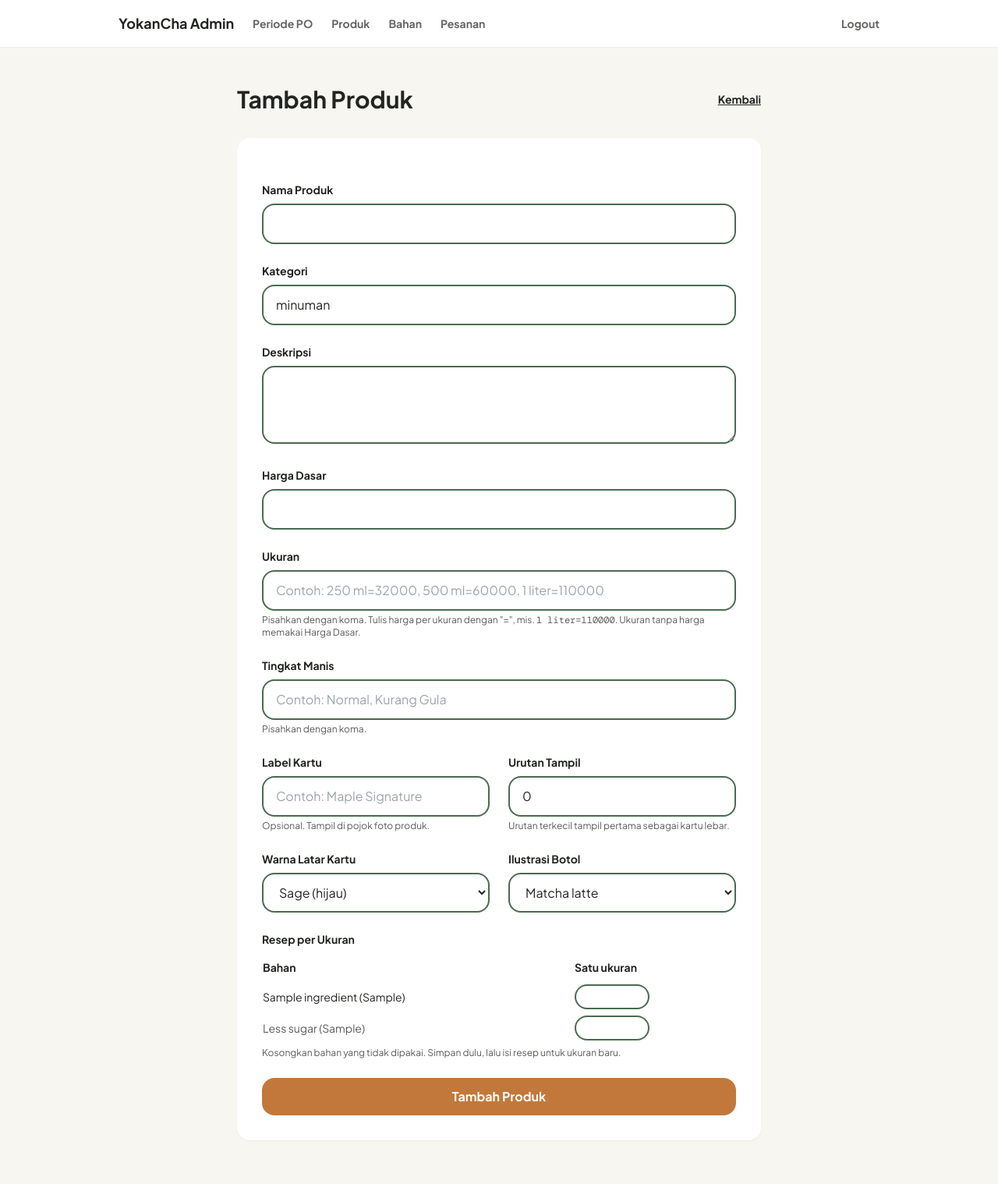
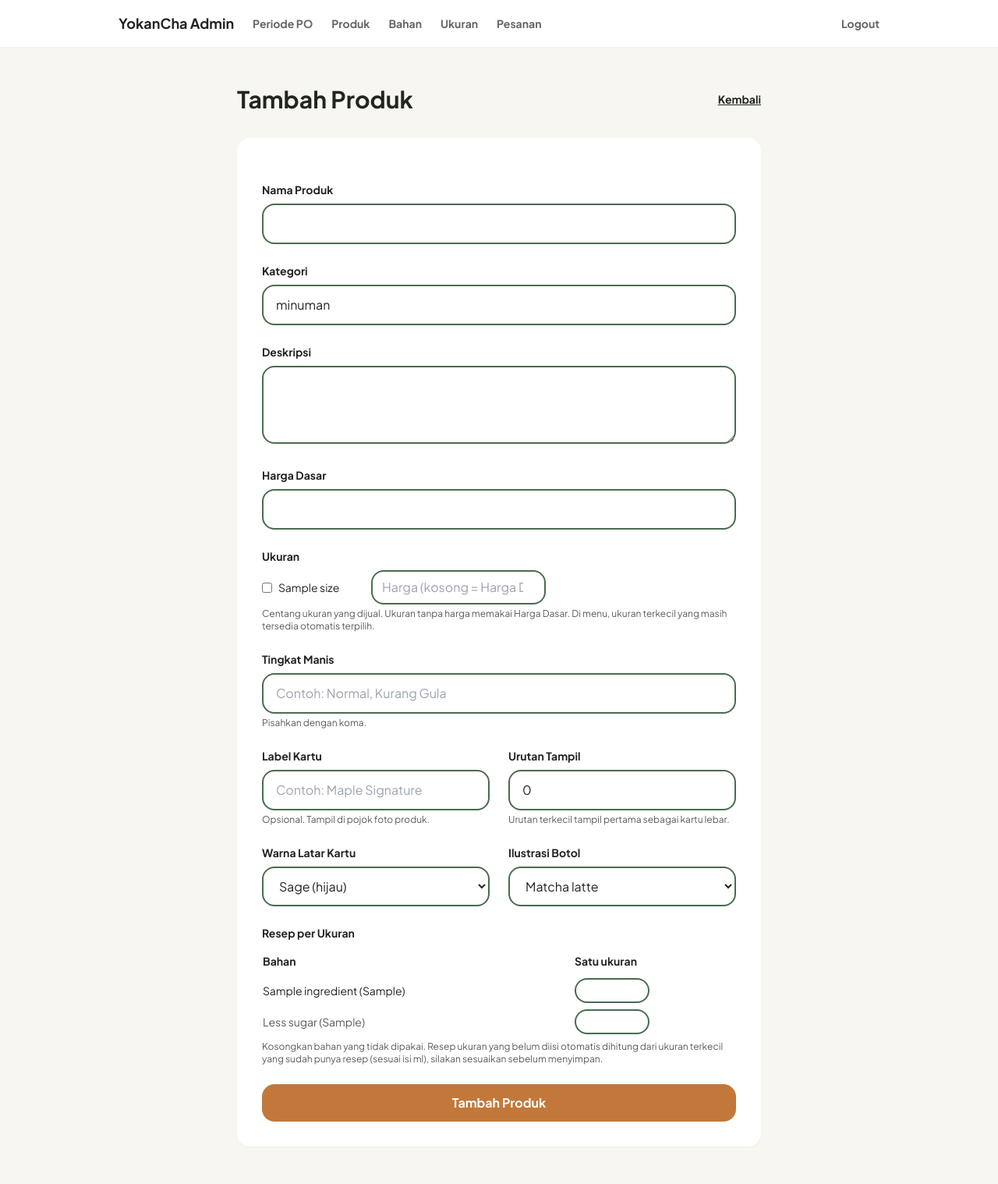
Before and after one commit to aghiwardani/YokanCha, a Laravel app: page /admin/products/create in a window 1280 px wide. Shown: the whole page at 78% size. Before the commit the page ends 1462 px from the top, so only its background shows below. Run offline with Laravel 12, Linux system fonts and the light colour scheme; a user stored in the database is signed in; data comes from the database, SQL or seed files in the repository; tables that the repository leaves empty hold one stand-in row (values such as "Sample post"); style sheets or scripts are compiled from the project's sources; some web fonts are replaced.

Commit message:
feat: size master with smallest-first ordering and scaled recipe prefill
Adds an admin Ukuran page (name + volume in ml). Products tick sizes from
the master with a price each; sizes are stored and shown smallest first,
and the menu preselects the smallest available size. Recipe columns exist
for every size, and a size without a recipe is prefilled by scaling the
smallest saved size's recipe by volume. The migration seeds the master
from existing product sizes plus 250 ml, 500 ml and 1 liter.

Co-Authored-By: Claude Opus 5.5 <noreply@anthropic.com>

```diff
--- a/app/Http/Controllers/Admin/ProductController.php
+++ b/app/Http/Controllers/Admin/ProductController.php
@@ -5,6 +5,7 @@ namespace App\Http\Controllers\Admin;
 use App\Http\Controllers\Controller;
 use App\Models\Ingredient;
 use App\Models\Product;
+use App\Models\Size;
 use Illuminate\Http\RedirectResponse;
 use Illuminate\Http\Request;
 use Illuminate\Support\Facades\DB;
@@ -23,11 +24,7 @@ class ProductController extends Controller
 
     public function create(): View
     {
-        return view('admin.products.form', [
-            'product' => new Product(),
-            'ingredients' => Ingredient::orderBy('name')->get(),
-            'recipes' => [],
-        ]);
+        return $this->form(new Product());
     }
 
     public function store(Request $request): RedirectResponse
@@ -44,16 +41,66 @@ class ProductController extends Controller
 
     public function edit(Product $product): View
     {
+        return $this->form($product);
+    }
+
+    private function form(Product $product): View
+    {
         $recipes = [];
         foreach ($product->recipes as $row) {
             $recipes[$row->size][$row->ingredient_id] = $row;
         }
 
+        $sizes = Size::smallestFirst()->get();
+
         return view('admin.products.form', [
             'product' => $product,
             'ingredients' => Ingredient::orderBy('name')->get(),
+            'sizes' => $sizes,
             'recipes' => $recipes,
+            'recipeDefaults' => $this->scaledRecipeDefaults($recipes, $sizes),
         ]);
+    }
+
+    /**
+     * Suggested recipe for every master size that has no saved recipe yet:
+     * the smallest saved size's amounts scaled by volume (250 ml → 500 ml
+     * doubles each amount). Only shown in the form; saved when submitted.
+     *
+     * @param  array<string, array<int, \App\Models\ProductRecipe>>  $recipes
+     * @return array<string, array{amounts: array<int, float>, less_sugar: float|null}>
+     */
+    private function scaledRecipeDefaults(array $recipes, $sizes): array
+    {
+        $base = $sizes->first(fn (Size $size) => $size->volume_ml > 0 && isset($recipes[$size->name]));
+
+        if (! $base) {
+            return [];
+        }
+
+        $defaults = [];
+
+        foreach ($sizes as $size) {
+            if (isset($recipes[$size->name]) || $size->volume_ml <= 0) {
+                continue;
+            }
+
+            $factor = $size->volume_ml / $base->volume_ml;
+            $amounts = [];
+            $lessSugar = null;
+
+            foreach ($recipes[$base->name] as $ingredientId => $row) {
+                $amounts[$ingredientId] = round((float) $row->amount * $factor, 2);
+
+                if ($row->amount_less_sugar !== null) {
+                    $lessSugar = round((float) $row->amount_less_sugar * $factor, 2);
+                }
+            }
+
+            $defaults[$size->name] = ['amounts' => $amounts, 'less_sugar' => $lessSugar];
+        }
+
+        return $defaults;
     }
 
     public function update(Request $request, Product $product): RedirectResponse
@@ -98,7 +145,14 @@ class ProductController extends Controller
             'name' => ['required', 'string', 'max:255'],
             'description' => ['nullable', 'string'],
             'base_price' => ['required', 'integer', 'min:0'],
-            'size_options' => ['nullable', 'string'],
+            'sizes' => ['nullable', 'array', function (string $attribute, mixed $value, \Closure $fail) {
+                $ids = array_map('intval', array_keys((array) $value));
+                if (Size::whereIn('id', $ids)->count() !== count(array_unique($ids))) {
+                    $fail('Ada ukuran yang tidak dikenal. Muat ulang halaman, lalu coba lagi.');
+                }
+            }],
+            'sizes.*.on' => ['nullable'],
+            'sizes.*.price' => ['nullable', 'integer', 'min:0'],
             'sweetness_options' => ['nullable', 'string'],
             'tag' => ['nullable', 'string', 'max:40'],
             'tone' => ['nullable', 'in:'.implode(',', Product::TONES)],
@@ -108,7 +162,7 @@ class ProductController extends Controller
             'recipe_less_sugar' => ['nullable', 'array', $amountsRule],
         ]);
 
-        [$sizes, $sizePrices] = $this->parseSizes($validated['size_options'] ?? null);
+        [$sizes, $sizePrices] = $this->tickedSizes($validated['sizes'] ?? []);
 
         return [
             'category' => $validated['category'] ?? 'minuman',
@@ -160,28 +214,25 @@ class ProductController extends Controller
     }
 
     /**
-     * Parse "250 ml=32000, 1 liter=110000" into size names and a size => price
-     * map. Entries without "=price" are kept as sizes priced at base_price.
+     * Turn the size checkboxes (sizes[<size id>][on|price]) into size names,
+     * smallest first, and a size => price map. A ticked size without a price
+     * is sold at base_price; a price on an unticked size is ignored.
      *
      * @return array{0: array<int, string>, 1: array<string, int>}
      */
-    private function parseSizes(?string $value): array
+    private function tickedSizes(array $input): array
     {
+        $ticked = array_filter($input, fn ($row) => ! empty($row['on']));
+
         $sizes = [];
         $prices = [];
 
-        foreach ($this->splitOptions($value) as $entry) {
-            $parts = array_map('trim', explode('=', $entry, 2));
-            $name = $parts[0];
+        foreach (Size::smallestFirst()->whereIn('id', array_keys($ticked))->get() as $size) {
+            $sizes[] = $size->name;
 
-            if ($name === '') {
-                continue;
-            }
-
-            $sizes[] = $name;
-
-            if (isset($parts[1]) && ctype_digit($digits = str_replace(['.', ' '], '', $parts[1]))) {
-                $prices[$name] = (int) $digits;
+            $price = $ticked[$size->id]['price'] ?? null;
+            if ($price !== null && $price !== '') {
+                $prices[$size->name] = (int) $price;
             }
         }
 
--- a/app/Models/Product.php
+++ b/app/Models/Product.php
@@ -48,6 +48,28 @@ class Product extends Model
     }
 
     /**
+     * The product's sizes, smallest first by the size master's volume (sizes
+     * missing from the master fall back to a volume guessed from the name).
+     *
+     * @return array<int, string>
+     */
+    public function sizesSmallestFirst(): array
+    {
+        $sizes = array_values($this->size_options ?? []);
+
+        if (count($sizes) < 2) {
+            return $sizes;
+        }
+
+        $volumes = Size::whereIn('name', $sizes)->pluck('volume_ml', 'name');
+        $volumeOf = fn (string $size) => $volumes[$size] ?? Size::volumeFromName($size);
+
+        usort($sizes, fn ($a, $b) => $volumeOf($a) <=> $volumeOf($b));
+
+        return $sizes;
+    }
+
+    /**
      * Unit price for the given size label. Sizes without an explicit price
      * (or products without per-size pricing) use base_price.
      */
--- /dev/null
+++ b/app/Models/Size.php
@@ -0,0 +1,56 @@
+<?php
+
+namespace App\Models;
+
+use Illuminate\Database\Eloquent\Builder;
+use Illuminate\Database\Eloquent\Model;
+
+/**
+ * Master list of bottle sizes ("250 ml", "500 ml", "1 liter"). Products store
+ * the chosen size names in size_options; volume_ml orders them smallest first
+ * and scales recipes when a new size is added to a product.
+ */
+class Size extends Model
+{
+    protected $fillable = [
+        'name',
+        'volume_ml',
+    ];
+
+    protected $casts = [
+        'volume_ml' => 'integer',
+    ];
+
+    public function scopeSmallestFirst(Builder $query): Builder
+    {
+        return $query->orderBy('volume_ml')->orderBy('name');
+    }
+
+    /**
+     * Best guess of the volume in ml from a label such as "250 ml", "250ml",
+     * "1 liter", "1L" or "1.5 liter"; 0 when the label has no number.
+     */
+    public static function volumeFromName(string $name): int
+    {
+        if (! preg_match('/(\d+(?:[.,]\d+)?)\s*([a-z]*)/i', $name, $m)) {
+            return 0;
+        }
+
+        $number = (float) str_replace(',', '.', $m[1]);
+        $unit = strtolower($m[2]);
+
+        $isLiter = $unit !== '' && $unit[0] === 'l';
+
+        return (int) round($isLiter ? $number * 1000 : $number);
+    }
+
+    /**
+     * Whether any product currently sells this size.
+     */
+    public function isUsed(): bool
+    {
+        return Product::whereNotNull('size_options')
+            ->get(['size_options'])
+            ->contains(fn (Product $product) => in_array($this->name, $product->size_options ?? [], true));
+    }
+}
--- a/database/seeders/MenuDemoSeeder.php
+++ b/database/seeders/MenuDemoSeeder.php
@@ -8,6 +8,7 @@ use App\Models\PoPeriodIngredient;
 use App\Models\PoPeriodProduct;
 use App\Models\Product;
 use App\Models\ProductRecipe;
+use App\Models\Size;
 use Illuminate\Database\Seeder;
 
 /**
@@ -86,6 +87,10 @@ class MenuDemoSeeder extends Seeder
             'Cashew Milk' => ['ml', 2000, false],
             'Gula cair' => ['ml', 500, true],
         ];
+        foreach (['250 ml' => 250, '500 ml' => 500, '1 liter' => 1000] as $name => $volume) {
+            Size::firstOrCreate(['name' => $name], ['volume_ml' => $volume]);
+        }
+
         $ingredients = [];
         foreach ($ingredientDefs as $name => [$unit, $stock, $isSugar]) {
             $ingredients[$name] = Ingredient::updateOrCreate(
--- a/resources/views/admin/products/form.blade.php
+++ b/resources/views/admin/products/form.blade.php
@@ -79,18 +79,51 @@
                     />
                 </div>
 
-                <div>
-                    <label for="size_options" class="block text-sm font-semibold text-charcoal mb-2">Ukuran</label>
-                    <input
-                        type="text"
-                        id="size_options"
-                        name="size_options"
-                        placeholder="Contoh: 250 ml=32000, 500 ml=60000, 1 liter=110000"
-                        value="{{ old('size_options', collect($product->size_options ?? [])->map(fn ($size) => isset(($product->size_prices ?? [])[$size]) ? $size.'='.$product->size_prices[$size] : $size)->implode(', ')) }}"
-                        class="w-full px-4 py-3 border-2 border-brand rounded-brand focus:outline-none focus:ring-2 focus:ring-cta @error('size_options') border-red-500 @enderror"
-                    />
-                    <p class="text-xs text-charcoal opacity-75 mt-1">Pisahkan dengan koma. Tulis harga per ukuran dengan "=", mis. <code>1 liter=110000</code>. Ukuran tanpa harga memakai Harga Dasar.</p>
-                </div>
+                <fieldset>
+                    <legend class="block text-sm font-semibold text-charcoal mb-2">Ukuran</legend>
+                    @if ($sizes->isEmpty())
+                        <p class="text-xs text-charcoal opacity-75">Belum ada ukuran. Tambahkan dulu di halaman <a href="{{ route('admin.sizes') }}" class="underline">Ukuran</a>.</p>
+                    @else
+                        @php
+                            $oldSizes = old('sizes');
+                            $sizeTicked = fn ($size) => is_array($oldSizes)
+                                ? ! empty($oldSizes[$size->id]['on'])
+                                : in_array($size->name, $product->size_options ?? [], true);
+                            $sizePrice = fn ($size) => is_array($oldSizes)
+                                ? ($oldSizes[$size->id]['price'] ?? '')
+                                : (($product->size_prices ?? [])[$size->name] ?? '');
+                        @endphp
+                        <div class="space-y-2">
+                            @foreach ($sizes as $size)
+                                <div class="flex flex-wrap items-center gap-3">
+                                    <label class="flex items-center gap-2 min-w-[8rem] text-sm text-charcoal">
+                                        <input
+                                            type="checkbox"
+                                            name="sizes[{{ $size->id }}][on]"
+                                            value="1"
+                                            data-size-toggle="{{ $size->name }}"
+                                            @checked($sizeTicked($size))
+                                        />
+                                        {{ $size->name }}
+                                    </label>
+                                    <input
+                                        type="number"
+                                        name="sizes[{{ $size->id }}][price]"
+                                        min="0"
+                                        placeholder="Harga (kosong = Harga Dasar)"
+                                        value="{{ $sizePrice($size) }}"
+                                        aria-label="Harga {{ $size->name }}"
+                                        class="w-56 px-3 py-2 border-2 border-brand rounded-brand focus:outline-none focus:ring-2 focus:ring-cta"
+                                    />
+                                </div>
+                            @endforeach
+                        </div>
+                        <p class="text-xs text-charcoal opacity-75 mt-1">Centang ukuran yang dijual. Ukuran tanpa harga memakai Harga Dasar. Di menu, ukuran terkecil yang masih tersedia otomatis terpilih.</p>
+                    @endif
+                    @error('sizes')
+                        <p class="text-red-600 text-xs mt-1">{{ $message }}</p>
+                    @enderror
+                </fieldset>
 
                 <div>
                     <label for="sweetness_options" class="block text-sm font-semibold text-charcoal mb-2">Tingkat Manis</label>
@@ -160,23 +193,33 @@
                 </div>
 
                 @php
-                    $recipeSizes = ! empty($product->size_options) ? $product->size_options : ['-'];
+                    // One column per master size (shown only while ticked, with JS),
+                    // plus "Satu ukuran" for a product sold without sizes.
+                    $recipeSizes = array_merge($sizes->pluck('name')->all(), ['-']);
                     $sugarIngredient = $ingredients->firstWhere('is_sugar', true);
                     $oldRecipe = old('recipe');
                     $oldLessSugar = old('recipe_less_sugar');
-                    $fmt = fn ($n) => rtrim(rtrim((string) $n, '0'), '.');
-                    $recipeValue = function ($size, $ingredientId) use ($oldRecipe, $recipes, $fmt) {
+                    $fmt = fn ($n) => rtrim(rtrim(number_format((float) $n, 2, '.', ''), '0'), '.');
+                    // Saved amount, else the amount scaled from the smallest saved size.
+                    $recipeValue = function ($size, $ingredientId) use ($oldRecipe, $recipes, $recipeDefaults, $fmt) {
                         if (is_array($oldRecipe)) {
                             return $oldRecipe[$size][$ingredientId] ?? '';
                         }
+                        if (isset($recipes[$size])) {
+                            return isset($recipes[$size][$ingredientId]) ? $fmt($recipes[$size][$ingredientId]->amount) : '';
+                        }
 
-                        return isset($recipes[$size][$ingredientId]) ? $fmt($recipes[$size][$ingredientId]->amount) : '';
+                        return isset($recipeDefaults[$size]['amounts'][$ingredientId]) ? $fmt($recipeDefaults[$size]['amounts'][$ingredientId]) : '';
                     };
-                    $lessSugarValue = function ($size) use ($oldLessSugar, $oldRecipe, $recipes, $sugarIngredient, $fmt) {
+                    $lessSugarValue = function ($size) use ($oldLessSugar, $oldRecipe, $recipes, $recipeDefaults, $sugarIngredient, $fmt) {
                         if (is_array($oldRecipe) || is_array($oldLessSugar)) {
                             return $oldLessSugar[$size] ?? '';
                         }
-                        $less = $sugarIngredient ? ($recipes[$size][$sugarIngredient->id]->amount_less_sugar ?? null) : null;
+                        if (isset($recipes[$size])) {
+                            $less = $sugarIngredient ? ($recipes[$size][$sugarIngredient->id]->amount_less_sugar ?? null) : null;
+                        } else {
+                            $less = $recipeDefaults[$size]['less_sugar'] ?? null;
+                        }
 
                         return $less !== null ? $fmt($less) : '';
                     };
@@ -193,7 +236,7 @@
                                     <tr class="text-left text-charcoal">
                                         <th class="py-2 pr-3 font-semibold">Bahan</th>
                                         @foreach ($recipeSizes as $size)
-                                            <th class="py-2 px-1 font-semibold">{{ $size === '-' ? 'Satu ukuran' : $size }}</th>
+                                            <th class="py-2 px-1 font-semibold" data-recipe-col="{{ $size }}">{{ $size === '-' ? 'Satu ukuran' : $size }}</th>
                                         @endforeach
                                     </tr>
                                 </thead>
@@ -202,7 +245,7 @@
                                         <tr>
                                             <td class="py-1 pr-3 text-charcoal">{{ $ingredient->name }} ({{ $ingredient->unit }})</td>
                                             @foreach ($recipeSizes as $size)
-                                                <td class="py-1 px-1">
+                                                <td class="py-1 px-1" data-recipe-col="{{ $size }}">
                                                     <input
                                                         type="number"
                                                         step="0.01"
@@ -219,7 +262,7 @@
                                             <tr>
                                                 <td class="py-1 pr-3 text-charcoal opacity-75">Less sugar ({{ $ingredient->unit }})</td>
                                                 @foreach ($recipeSizes as $size)
-                                                    <td class="py-1 px-1">
+                                                    <td class="py-1 px-1" data-recipe-col="{{ $size }}">
                                                         <input
                                                             type="number"
                                                             step="0.01"
@@ -237,7 +280,28 @@
                                 </tbody>
                             </table>
                         </div>
-                        <p class="text-xs text-charcoal opacity-75 mt-1">Kosongkan bahan yang tidak dipakai. Simpan dulu, lalu isi resep untuk ukuran baru.</p>
+                        <p class="text-xs text-charcoal opacity-75 mt-1">Kosongkan bahan yang tidak dipakai. Resep ukuran yang belum diisi otomatis dihitung dari ukuran terkecil yang sudah punya resep (sesuai isi ml), silakan sesuaikan sebelum menyimpan.</p>
+                        <script>
+                            // Show only the recipe columns of ticked sizes; "Satu ukuran"
+                            // only when no size is ticked. Without JS every column shows.
+                            (function () {
+                                var toggles = Array.prototype.slice.call(document.querySelectorAll('[data-size-toggle]'));
+                                function sync() {
+                                    var anyTicked = false;
+                                    toggles.forEach(function (box) {
+                                        anyTicked = anyTicked || box.checked;
+                                        document.querySelectorAll('[data-recipe-col="' + box.dataset.sizeToggle + '"]').forEach(function (cell) {
+                                            cell.hidden = ! box.checked;
+                                        });
+                                    });
+                                    document.querySelectorAll('[data-recipe-col="-"]').forEach(function (cell) {
+                                        cell.hidden = anyTicked;
+                                    });
+                                }
+                                toggles.forEach(function (box) { box.addEventListener('change', sync); });
+                                sync();
+                            })();
+                        </script>
                     @endif
                 </div>
 
--- a/resources/views/layouts/admin.blade.php
+++ b/resources/views/layouts/admin.blade.php
@@ -28,6 +28,13 @@
                 </a>
 
                 <a
+                    href="{{ route('admin.sizes') }}"
+                    class="text-sm font-semibold text-charcoal/70 hover:text-brand {{ request()->routeIs('admin.sizes*') ? 'text-brand' : '' }}"
+                >
+                    Ukuran
+                </a>
+
+                <a
                     href="{{ route('admin.orders') }}"
                     class="text-sm font-semibold text-charcoal/70 hover:text-brand {{ request()->routeIs('admin.orders*') ? 'text-brand' : '' }}"
                 >
--- a/resources/views/menu/_card.blade.php
+++ b/resources/views/menu/_card.blade.php
@@ -8,7 +8,7 @@
     $remaining = $availability[$item->id]['max'] ?? 0;
     $sizeStock = $availability[$item->id]['sizes'] ?? [];
     $soldOut = $remaining <= 0;
-    $sizes = $product->size_options ?: [];
+    $sizes = $product->sizesSmallestFirst();
     $sweetness = $product->sweetness_options ?: [];
     $firstSize = $sizes[0] ?? null;
     $firstEnabledSize = collect($sizes)->first(fn ($size) => ($sizeStock[$size] ?? 0) > 0);
--- a/resources/views/menu/index.blade.php
+++ b/resources/views/menu/index.blade.php
@@ -16,6 +16,7 @@
     // "250ml" and "250 ml" are the same size; list each once.
     $sizeLabels = $items->flatMap(fn ($item) => $item->product->size_options ?? [])
         ->unique(fn ($size) => strtolower(str_replace(' ', '', $size)))
+        ->sortBy(fn ($size) => \App\Models\Size::where('name', $size)->value('volume_ml') ?? \App\Models\Size::volumeFromName($size))
         ->values();
     $menuMeta = $items->count().' varian'.($sizeLabels->isNotEmpty() ? ' · '.$sizeLabels->implode(' & ') : '');
 
--- a/routes/web.php
+++ b/routes/web.php
@@ -4,6 +4,7 @@ use App\Http\Controllers\Admin\IngredientController;
 use App\Http\Controllers\Admin\OrderController;
 use App\Http\Controllers\Admin\PoPeriodController;
 use App\Http\Controllers\Admin\ProductController;
+use App\Http\Controllers\Admin\SizeController;
 use App\Http\Controllers\Auth\AdminLoginController;
 use App\Http\Controllers\CartController;
 use App\Http\Controllers\CheckoutController;
@@ -58,6 +59,10 @@ Route::middleware(['auth', 'admin'])->prefix('admin')->name('admin.')->group(fun
     Route::post('/ingredients', [IngredientController::class, 'store'])->name('ingredients.store');
     Route::put('/ingredients/{ingredient}', [IngredientController::class, 'update'])->name('ingredients.update');
 
+    Route::get('/sizes', [SizeController::class, 'index'])->name('sizes');
+    Route::post('/sizes', [SizeController::class, 'store'])->name('sizes.store');
+    Route::put('/sizes/{size}', [SizeController::class, 'update'])->name('sizes.update');
+
     Route::get('/orders', [OrderController::class, 'index'])->name('orders');
     Route::get('/orders/{order}', [OrderController::class, 'show'])->name('orders.show');
     Route::post('/orders/{order}/mark-paid', [OrderController::class, 'markPaid'])->name('orders.mark-paid');
```
Also changed, not shown: app/Http/Controllers/Admin/SizeController.php (added, +56 -0 lines), resources/views/admin/sizes/index.blade.php (added, +133 -0 lines), tests/Feature/Admin/ProductManagementTest.php (+120 -8 lines), tests/Feature/Admin/SizeManagementTest.php (added, +91 -0 lines), tests/Feature/MenuTest.php (+27 -0 lines), README.md, database/migrations/2026_11_17_100000_create_sizes_table.php (added).
